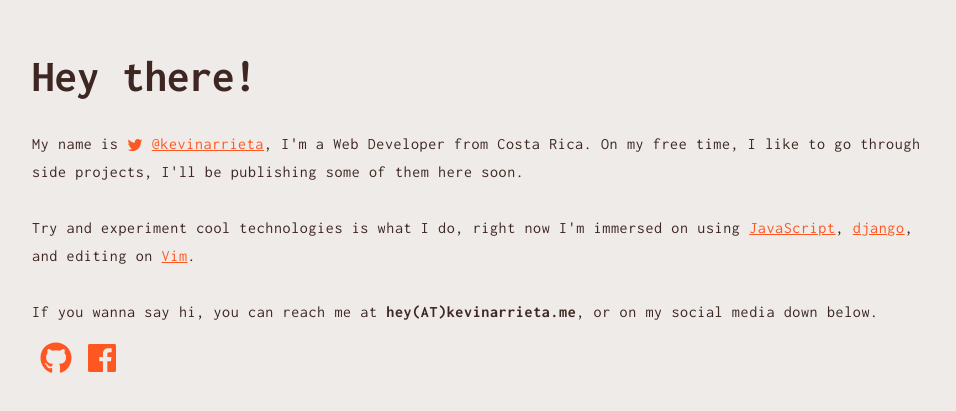
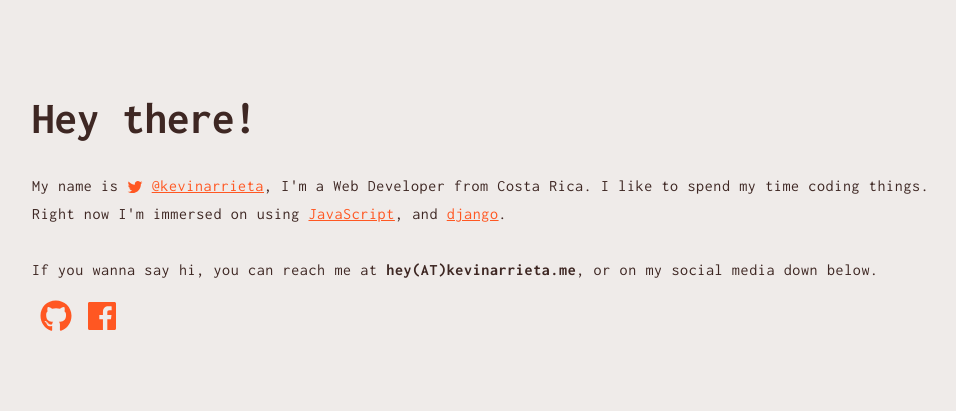
Before and after one commit to kevinarrieta/kevinarrieta.github.io, a plain HTML site: page index.html in a window 1280 px wide. Shown: the part 175-586 px from the top of the page, without its empty margins (152-1108 px from the left). Drawn offline with Linux system fonts and the light colour scheme.

Commit message:
copy edit

```diff
--- a/index.html
+++ b/index.html
@@ -4,9 +4,7 @@
 <head>
   <meta charset="utf-8">
   <meta name="viewport" content="width=device-width, initial-scale=1, shrink-to-fit=no">
-  <!-- COMMON TAGS -->
   <title>kevinarrieta</title>
-  <!-- Search Engine -->
   <meta name="description" content="My name is kevinarrieta, I'm a Web Developer from Costa Rica.">
   <!-- Schema.org for Google -->
   <meta itemprop="name" content="kevinarrieta">
@@ -25,8 +23,9 @@
         <div class="mdc-layout-grid__cell--span-12">
           <h1 class="mdc-typography--display2">Hey there!</h1>
           <p class="mdc-typography--subheading2">
-            My name is <span class="icon"><i class="fab fa-twitter"></i></span> <a href="https://twitter.com/kevinarrietas">@kevinarrieta</a>, I'm a Web Developer from Costa Rica. On my free time, I like to go through side projects, I'll be publishing some of them here soon.<br><br>Try and experiment cool technologies is what I do, right now I'm immersed on using
-            <a href="https://www.javascript.com/">JavaScript</a>, <a href="https://www.djangoproject.com/">django</a>, and editing on <a href="http://www.vim.org">Vim</a>.<br><br>If you wanna say hi, you can reach me at <b>hey(AT)kevinarrieta.me</b>, or on my social media down below.</p>
+            My name is <span class="icon"><i class="fab fa-twitter"></i></span> <a href="https://twitter.com/kevinarrietas">@kevinarrieta</a>, I'm a Web Developer from Costa Rica. I like to spend my time coding things. Right now I'm immersed on using <a href="https://www.javascript.com/">JavaScript</a>, and <a href="https://www.djangoproject.com/">django</a>.
+            <br>
+            <br>If you wanna say hi, you can reach me at <b>hey(AT)kevinarrieta.me</b>, or on my social media down below.</p>
           <div class="social-links">
             <a href="https://github.com/kevinarrieta"><span class="icon"><i class="fab fa-github fa-2x"></i></span></a>
             <a href="https://www.facebook.com/kevinarrietas"><span class="icon"><i class="fab fa-facebook fa-2x"></i></span></a>
```
